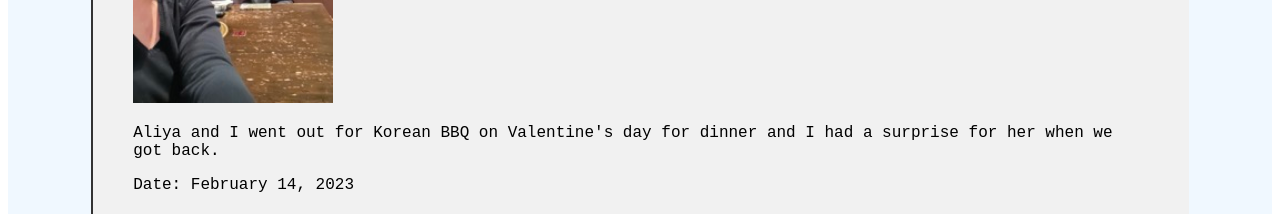
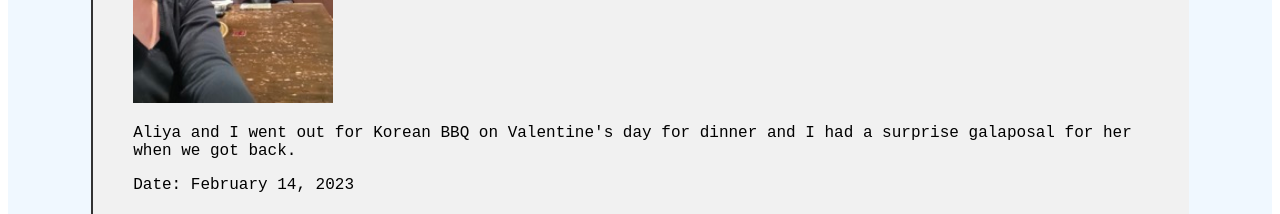
Before and after one commit to ephraimacquah/Me_and_My_Girlfriend, a plain HTML site: page index.html in a window 1280 px wide. Shown: the part 3120-3334 px from the top of the page. Drawn offline with Linux system fonts and the light colour scheme.

Commit message:
fixed a sentence

```diff
--- a/index.html
+++ b/index.html
@@ -119,7 +119,7 @@ updated by Ephraim Acquah on September 26, 2023 at 9:04 PM
             <div class="event-item">
                 <h3 class="timeline-header">Valentines Day Dinner</h3>
                 <img src = "images/event4.jpeg" class="event_img" alt="event 4 image">
-                <p>Aliya and I went out for Korean BBQ on Valentine's day for dinner and I had a surprise for her when we got back.</p>
+                <p>Aliya and I went out for Korean BBQ on Valentine's day for dinner and I had a surprise galaposal for her when we got back.</p>
                 <span>Date: February 14, 2023</span>
             </div>
             <div class="event-item">
```
